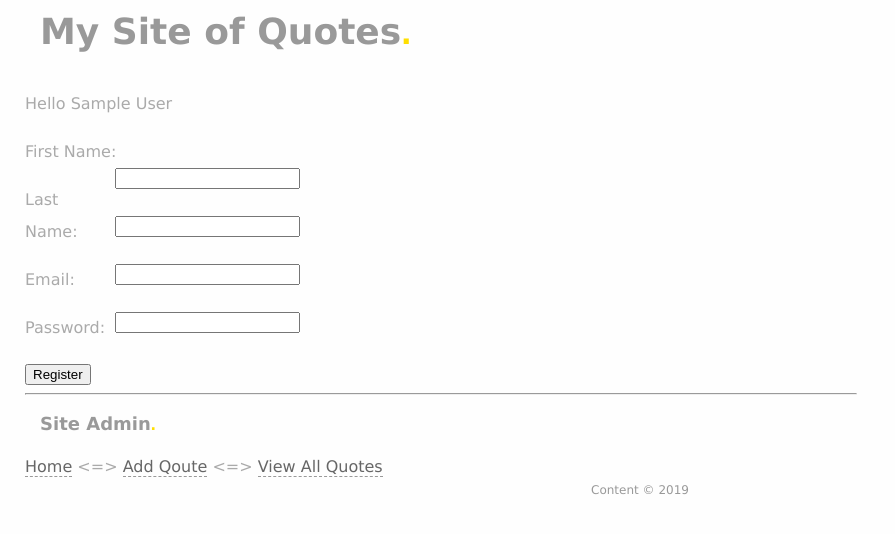
After one commit to sgt-spike/learn, a PHP site: page /register.php in a window 1280 px wide. The commit adds this page. Shown: the top 534 px of the page, without its empty margins (0-895 px from the left). Run offline with PHP 8.4, Linux system fonts and the light colour scheme; the visitor is signed in with stand-in values (Sample User, id 1).

Commit message:
Learn about user login and sessions

```diff
--- a/magic_quotes/css/style.css
+++ b/magic_quotes/css/style.css
@@ -145,6 +145,14 @@ a:active {
     text-align: center;
 }
 
+div.form_div {
+    width: 275px;
+}
+
+.form_inputs {
+    float: right;
+}
+
 
 /* --------- Header Tags --------- */
 
--- a/magic_quotes/includes/functions.php
+++ b/magic_quotes/includes/functions.php
@@ -4,10 +4,9 @@
    //this function checks if the user is an administrator
    //this function takes two options values.
    // This function returns a Boolean value.
-   function is_administrator($name = 'Samuel', $value = 'Clemens') {
-
+   function is_administrator() {
       //Check for the session and check its value:
-      if (isset($_COOKIE[$name]) && ($_COOKIE[$name] == $value)) {
+      if ( ($_SESSION['loggedin'] == true) && ($_SESSION['usertype'] == 'admin') ) {
          return true;
       } else {
          return false;
@@ -15,11 +14,23 @@
    }
 
    //Function for a session instead of using a cookie
-   function is_admin($admin = true) {
+   function is_admin() {
       if ($admin) {
          return true;
       } else {
          return false;
       }
    }
+
+   //This function is to get the current logged in user name from the session
+   function getUserName() {
+
+   }
+
+   function getUserSession() {
+      if($_SESSION['loggedin'] == true) {
+         echo '<p>Logged in as ' . $_SESSION['name'] . ' and is a ' . $_SESSION['usertype'] . session_status() . '.</p>';
+      }
+
+   }
 ?>
--- a/magic_quotes/index.php
+++ b/magic_quotes/index.php
@@ -9,6 +9,7 @@
 
    // Need to include the database connection file
    include 'includes/connection.php';
+
 
    // Define the query
    //Chnage the particulars depending upon values passed in the url
@@ -26,7 +27,7 @@
       // Retrieve the results
       $row = mysqli_fetch_array($result);
       // Print the record
-      print "<div><blockquote>{$row['quote']}</blockquote>- {$row['source']}";
+      print "<div><blockquote>{$row['quote']}<br><br>- {$row['source']}</blockquote>";
 
       //If this is a favorite
       if ($row['favorite'] == 1) {
@@ -47,7 +48,7 @@
    // Close the connection
    mysqli_close($dbc);
 
-   print '<p><a href="index.php">Latest</a> <=> <a href="index.php?random=true">Random</a> <=> <a href="index.php?favorite=true">Favorite</a> <=> <a href="view_quotes.php">View All</a> <=> <a href="login.php">Login</a> <=> <a href="logout.php">Logout</a></p>';
+   print '<p><a href="index.php">Latest</a> <=> <a href="index.php?random=true">Random</a> <=> <a href="index.php?favorite=true">Favorite</a> <=> <a href="view_quotes.php">View All</a> <=> <a href="login.php">Login</a> <=> <a href="logout.php">Logout</a> <=> <a href="register.php">Register</a></p>';
 
    // include the footer
    include 'templates/footer.html';
--- a/magic_quotes/logout.php
+++ b/magic_quotes/logout.php
@@ -5,6 +5,9 @@
    if (isset($_COOKIE['Samuel'])) {
       setcookie('Samuel', FALSE, time()-300);
    }
+   session_start();
+   $_SESSION = [];
+   session_destroy();
 
    // Define the title of the page and include the header
    define('TITLE', 'Logout');
@@ -14,6 +17,6 @@
 
 
    include 'templates/footer.html';
-   header("refresh:5;url=https://learn.spikedevelopments.com/magic_quotes/index.php");
+   header("refresh:2;url=https://learn.spikedevelopments.com/magic_quotes/index.php");
    exit();
 ?>
--- /dev/null
+++ b/magic_quotes/register.php
@@ -0,0 +1,71 @@
+<?php // Script 13.12 - register.php
+   /* This is the registration pager of the site */
+   define('TITLE', 'Site Registration');
+   include 'templates/header.html';
+   ini_set('display_errors', 1);
+   error_reporting(E_ALL);
+
+   if($_SERVER['REQUEST_METHOD'] == 'POST') {
+      $problem = false;
+      if (empty($_POST['first_name'])) {
+         $problem = true;
+         echo '<p class="error">Please enter your first name</p>';
+      }
+      if (empty($_POST['last_name'])) {
+         $problem = true;
+         echo '<p class="error">Please enter your last name</p>';
+      }
+      if (empty($_POST['email'])) {
+         $problem = true;
+         echo '<p class="error">Please enter your email</p>';
+      }
+      if (empty($_POST['password'])) {
+         $problem = true;
+         echo '<p class="error">Please enter your password</p>';
+      }
+
+      if (!$problem) {
+         //query db for existing user
+         //insert the user record
+         include 'includes/connection.php';
+         $firstname = mysqli_real_escape_string($dbc, trim(strip_tags($_POST['first_name'])));
+         $lastname = mysqli_real_escape_string($dbc, trim(strip_tags($_POST['last_name'])));
+         $email = mysqli_real_escape_string($dbc, trim(strip_tags($_POST['email'])));
+         $password = password_hash(mysqli_real_escape_string($dbc, trim(strip_tags($_POST['password']))),PASSWORD_DEFAULT);
+
+         $query = "SELECT email from users WHERE email = $email";
+
+         if (!$results = mysqli_query($dbc, $query)) {
+            //The user doesn't exist
+            $query = "INSERT INTO users (first_name, last_name, email, password, user_type) VALUES ('$firstname', '$lastname', '$email', '$password', 'webuser')";
+            mysqli_query($dbc, $query);
+            if (mysqli_affected_rows($dbc) == 1) {
+               // $_SESSION['name'] = $firstname;
+               // $_SESSION['usertype'] = 'webuser';
+               // $_SESSION['loaggedin'] = true;
+               //print_r($_SESSION);
+               echo '<p>You have successfully registered for access</p>';
+               header("refresh:2;url=https://learn.spikedevelopments.com/magic_quotes/index.php");
+            } else {
+               print '<p class="error">Could not store the user information because: <br>' .mysqli_error($dbc) . '.</p>';
+            }
+         } elseif (mysqli_affected_rows($dbc) >= 1) {
+            echo '<p class="error">This user already exists! Try logging in</p>';
+         } else {
+            //User exists
+            print '<p class="error">Could not store the user information because: <br>' .mysqli_error($dbc) . '.</p>';
+         }
+
+      }
+   }
+?>
+<div class="form_div">
+   <form action="register.php" method="post" id="register">
+      <p><label for="first_name">First Name: <input class="form_inputs" type="text" name="first_name" id="first_name" value="<?php if(isset($_POST['first_name'])): echo $_POST['first_name'];endif; ?>"></label></p>
+      <p><label for="last_name">Last Name: <input class="form_inputs" type="text" name="last_name" id="last_name" value="<?php if(isset($_POST['last_name'])): echo $_POST['last_name'];endif; ?>"></label></p>
+      <p><label for="email">Email: <input class="form_inputs" type="email" name="email" id="email" value="<?php if(isset($_POST['email'])): echo $_POST['email'];endif; ?>"></label></p>
+      <p><label for="password">Password: <input class="form_inputs" type="password" name="password" id="password" value="<?php if(isset($_POST['password'])): echo $_POST['password'];endif; ?>"></label></p><br>
+      <input type="submit" name="submit" value="Register"></input>
+   </form>
+</div>
+<?php include 'templates/footer.html'; ?>
--- a/magic_quotes/templates/header.html
+++ b/magic_quotes/templates/header.html
@@ -1,7 +1,9 @@
 <?php // script 13.3 - header.html
    /* This is the header for all pages in the application */
    //include the functions php file
-   include 'includes/functions.php';?>
+   include 'includes/functions.php';
+   session_start();
+   ?>
 
 <!DOCTYPE html>
 <html lang="en">
@@ -27,4 +29,7 @@
     <div id="container">
         <h1>My Site of Quotes</h1>
         <br>
+        <?php if($_SESSION['loggedin']){
+            echo "<p>Hello {$_SESSION['name']}</p>";}
+        ?>
         <!-- Begin Changeable Content -->
```
Also changed, not shown: magic_quotes/add_quote.php (+15 -4 lines), magic_quotes/edit_quote.php (+38 -3 lines), magic_quotes/login.php (+30 -11 lines), magic_quotes/view_quotes.php (+10 -4 lines).
